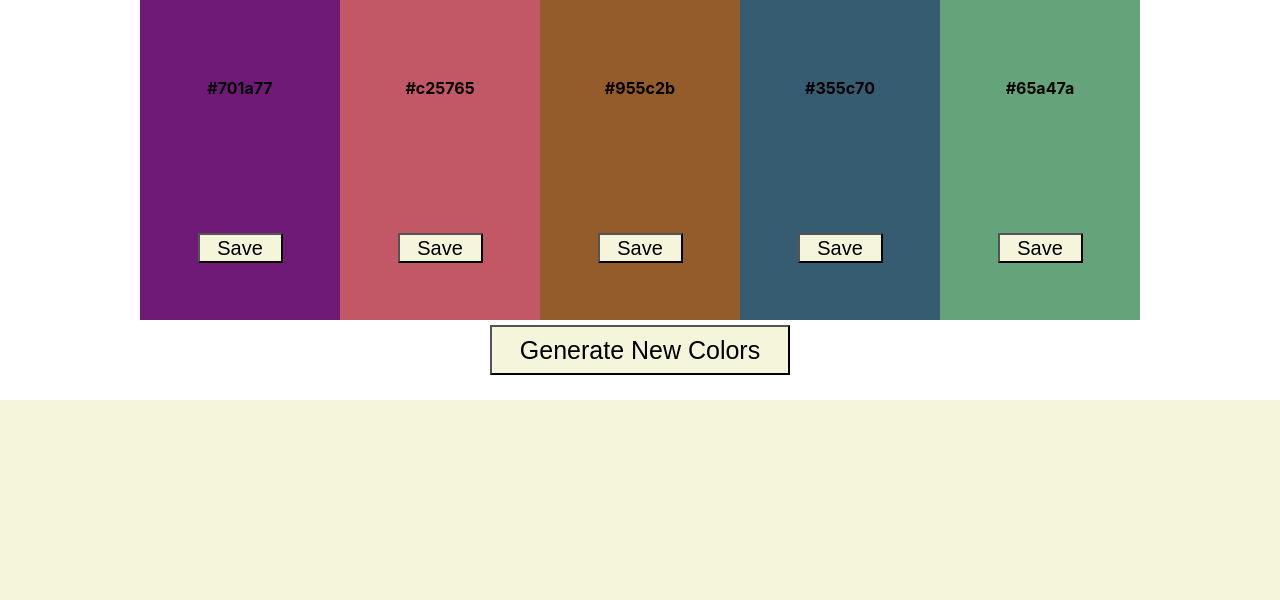
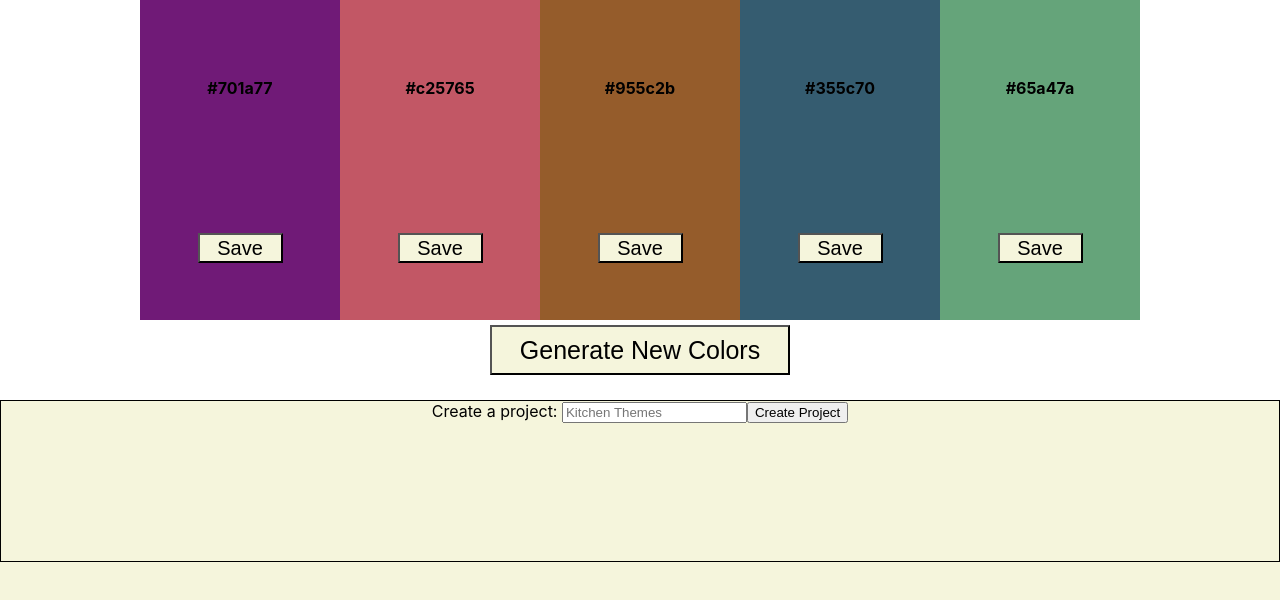
Before and after one commit to Dunn-Austen/palette-picker-fe, a React (Create React App) app: page / in a window 1280 px wide. Shown: the top 600 px of the page. Built offline with nearby package versions, Linux system fonts and the light colour scheme.

Commit message:
Establish file for SaveProjectForm

```diff
--- a/src/Components/App/App.js
+++ b/src/Components/App/App.js
@@ -2,6 +2,7 @@ import React, {useState, useEffect} from 'react';
 import './App.css';
 import ColorContainer from '../ColorContainer/ColorContainer';
 import SavePaletteForm from '../SavePaletteForm/SavePaletteForm';
+import SaveProjectForm from '../SaveProjectForm/SaveProjectForm';
 
 const App = () => {
 
@@ -17,7 +18,7 @@ const App = () => {
   let [isSaved_4, setIsSaved_4] = useState(false);
   let [isSaved_5, setIsSaved_5] = useState(false);
 
-  let [palette, setPalette] = useState('');
+  let [palettes, setPalettes] = useState([]);
   let [projects, setProjects] = useState([]);
 
   const generateRandomColors = () => {
@@ -51,8 +52,17 @@ const App = () => {
         <button className='generate-palette' onClick={() => generateRandomColors()}>
           Generate New Colors
         </button>
+      </section>
+      <section className='forms-section'>
+        <SaveProjectForm
+          projects={projects}
+          setProjects={setProjects}
+        />
         <SavePaletteForm
-          setPalette={setPalette}
+          palettes={palettes}
+          setPalettes={setPalettes}
+          projects={projects}
+          setProjects={setProjects}
         />
       </section>
     </main>
--- /dev/null
+++ b/src/Components/SaveProjectForm/SaveProjectForm.css
@@ -0,0 +1,4 @@
+.form-section {
+  border: 1px solid black;
+  height: 20vh;
+}
--- /dev/null
+++ b/src/Components/SaveProjectForm/SaveProjectForm.js
@@ -0,0 +1,32 @@
+import React, {useState, useEffect} from 'react';
+import './SaveProjectForm.css';
+
+const SaveProjectForm = () => {
+
+  let inputValue;
+
+  return (
+    <section className='form-section'>
+      <form className='project-form'>
+      <label htmlFor='project-input'>Create a project: </label>
+        <input
+          id='project-input'
+          type='text'
+          placeholder='Kitchen Themes'
+          value={inputValue}
+          />
+        <button className='post-project'>
+          Create Project
+        </button>
+      </form>
+    </section>
+  );
+}
+
+export default SaveProjectForm;
+
+//BUTTON ELEMENT NOTES
+//on click,
+//1) validation
+//2) POST a new project to our back-end, and reformat the response body
+//[...response.body, palettes: []] => then setThat into our projects state (in app)
```
Also changed, not shown: 1 other file (tests, documents, lock files or other folders).
